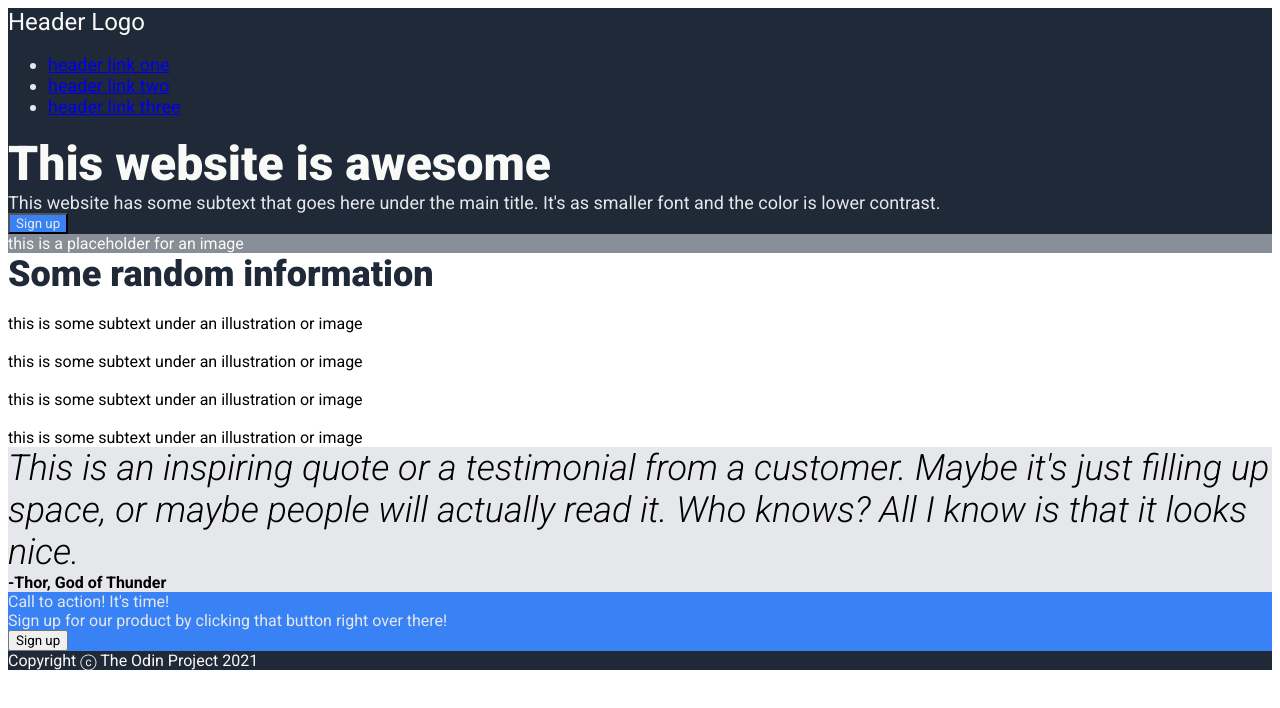
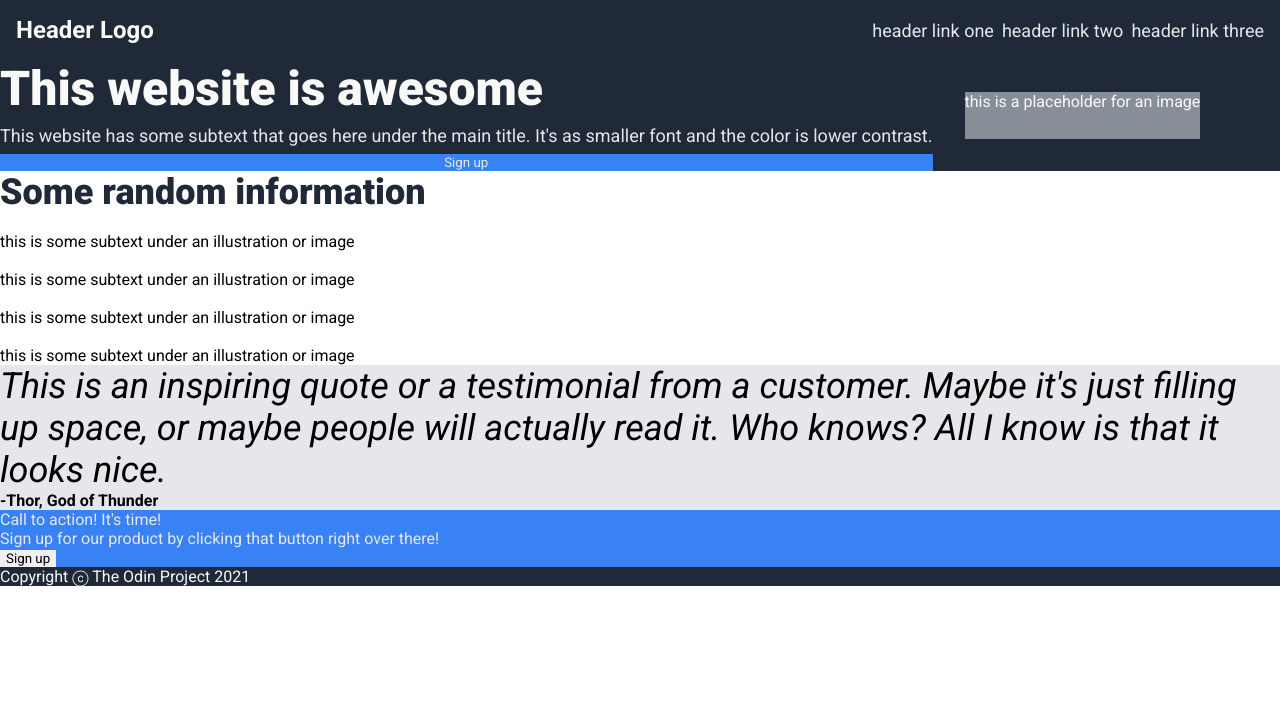
Before and after one commit to willoco/landing-page, a plain HTML site: page index.html in a window 1280 px wide. Drawn offline with Linux system fonts and the light colour scheme.

Commit message:
add flexbox formatting

```diff
--- a/index.html
+++ b/index.html
@@ -6,11 +6,11 @@
         <link rel="stylesheet" href="style.css">
         <link rel="preconnect" href="https://fonts.googleapis.com">
         <link rel="preconnect" href="https://fonts.gstatic.com" crossorigin>
-        <link href="https://fonts.googleapis.com/css2?family=Roboto:ital,wght@0,400;0,700;0,900;1,300&display=swap" rel="stylesheet">
+        <link href="https://fonts.googleapis.com/css2?family=Roboto:ital,wght@0,100;0,300;0,400;0,500;0,700;0,900;1,100;1,300;1,400;1,500;1,700;1,900&display=swap" rel="stylesheet">
     </head>
 
     <body>
-        <div class="hero">
+        <div class="main">
             <div class="header">
                 <div class="header-logo">Header Logo</div>
                 <ul class="header-link">
@@ -20,10 +20,14 @@
                 </ul>
             </div>
 
-            <div class="hero-text">This website is awesome</div>
-            <div class="hero-sub">This website has some subtext that goes here under the main title. It's as smaller font and the color is lower contrast.</div>
-            <button class="hero-button">Sign up</button>
-            <div class="placeholder">this is a placeholder for an image</div>
+            <div class="hero">
+                <div class="hero-text">
+                    <div class="hero-title">This website is awesome</div>
+                    <div class="hero-sub">This website has some subtext that goes here under the main title. It's as smaller font and the color is lower contrast.</div>
+                    <button class="hero-button">Sign up</button>
+                </div>
+                <div class="placeholder">this is a placeholder for an image</div>
+            </div>
         </div>
 
         <div class="information">
--- a/style.css
+++ b/style.css
@@ -1,20 +1,39 @@
-.hero,
+.main,
 .footer {
     background-color: #1F2937;
     color: #f9faf8;
 }
 
+.header {
+    display: flex;
+    justify-content: space-between;
+    align-items: center;
+    padding: 16px;
+}
+
 .header-logo {
     font-size: 24px;
+    font-weight: bold;
 }
 
-.header-link,
+.hero {
+    display: flex;
+}
+
+.hero-text {
+    display: flex;
+    flex-direction: column;
+    gap: 8px;
+}
+
+a,
 .hero-sub {
     font-size: 18px;
     color: #E5E7EB;
 }
 
-.hero-text {
+
+.hero-title {
     font-size: 48px;
     font-weight: 900;
 }
@@ -27,6 +46,8 @@
 
 .placeholder {
     background-color: #e5e7eb88;
+    text-align: center;
+    margin: 32px;
 }
 
 .info-header {
@@ -52,3 +73,25 @@
 * {
     font-family: 'Roboto', sans-serif;
 }
+
+body {
+    margin: 0;
+    padding: 0;
+    display: flex;
+    flex-direction: column;
+}
+
+ul {
+    list-style-type: none;
+    display: flex;
+    gap: 8px;
+    margin: 0;
+    padding: 0;
+}
+a {
+    text-decoration: none;
+}
+
+button {
+    border: none;
+}
```
